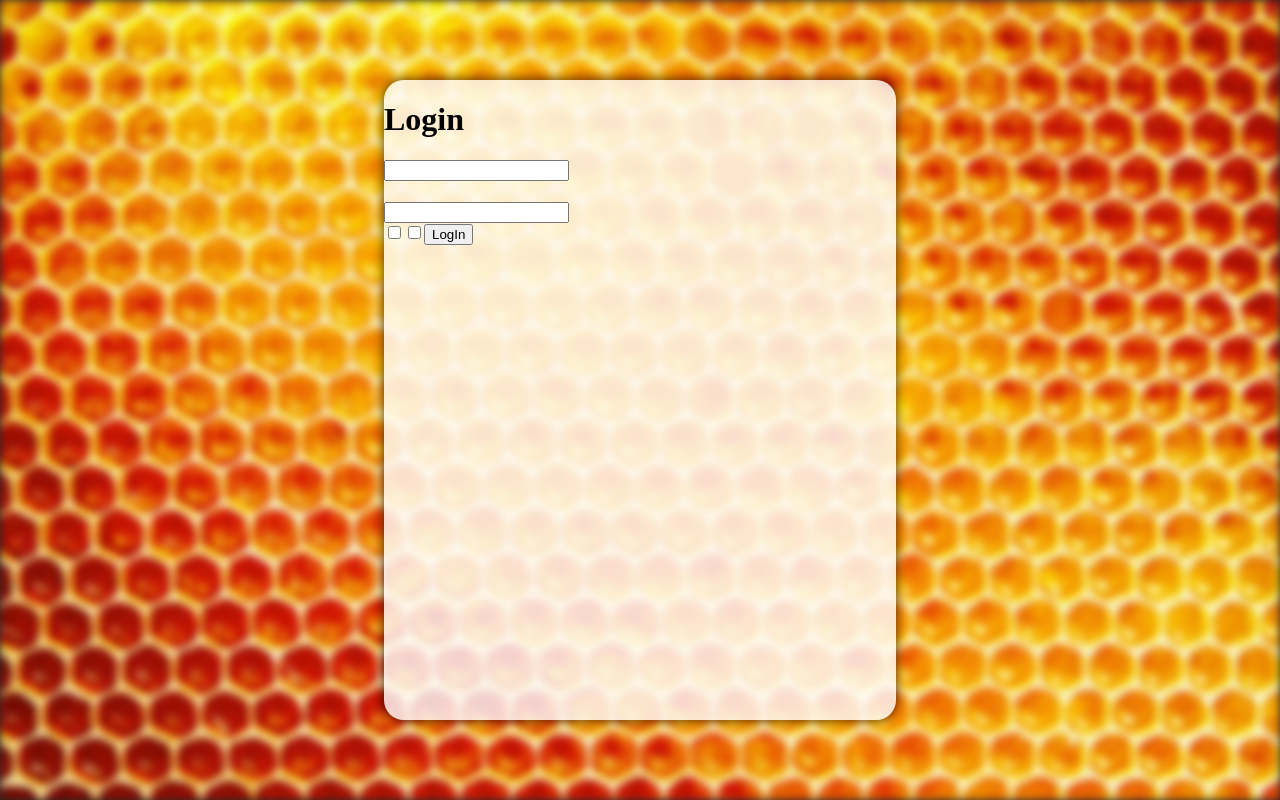
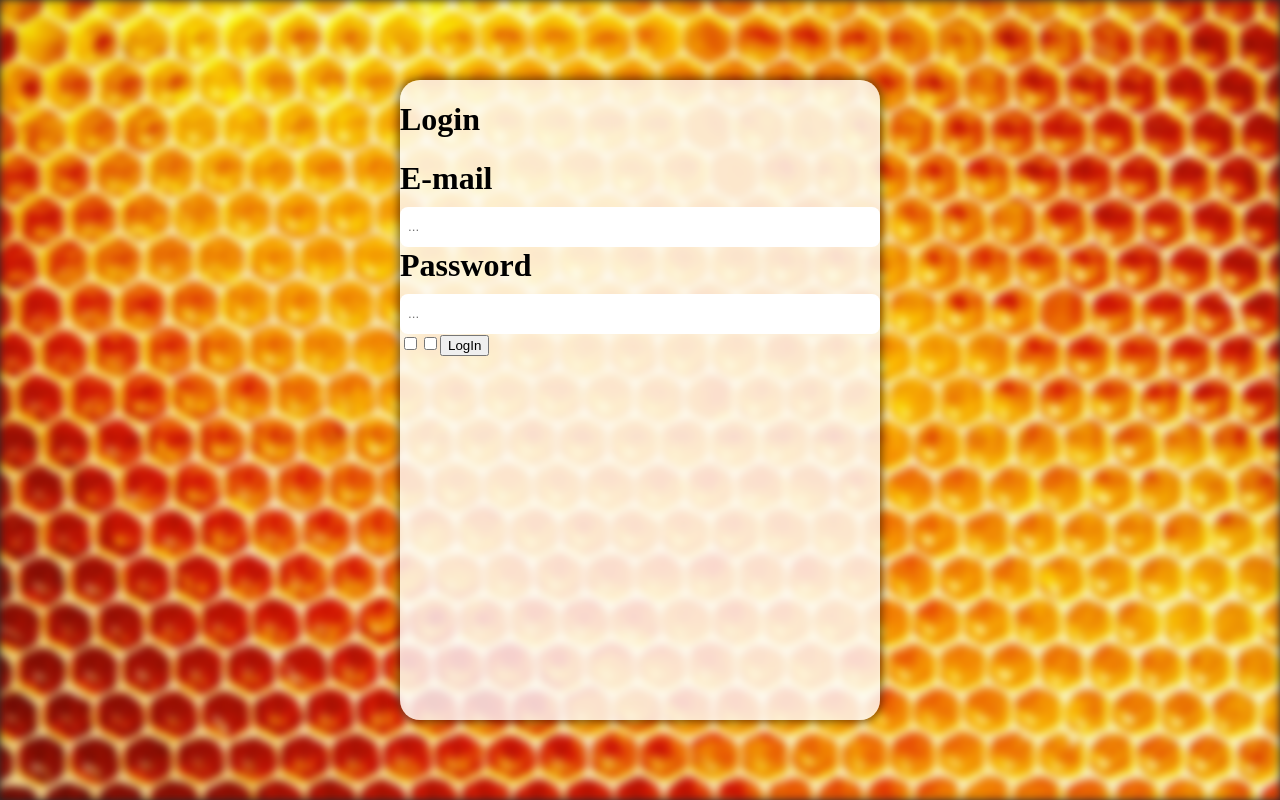
Before and after one commit to adryum/honeyBee, a Vue app: page / in a window 1280 px wide. Built offline with nearby package versions, Linux system fonts and the light colour scheme.

Commit message:
something

```diff
--- a/src/ui/assets/base.css
+++ b/src/ui/assets/base.css
@@ -2,7 +2,9 @@
     --outer-border: 16px;
     --inner-border: 12px;
     --background-color: 40;
-    --font-main: Ebrima;
+    --font-main: "Cascadia Code";
+    /*font-family: "Cascadia Code";*/
+
     --widget-border-radius: 8px;
 }
 
--- a/src/ui/components/InputField.vue
+++ b/src/ui/components/InputField.vue
@@ -9,15 +9,16 @@ defineProps({
 const emits = defineEmits(['onEdit'])
 
 let value = ref("")
+let isFocused = ref(false)
 function onEdit() {
   emits('onEdit', value)
 }
 </script>
 
 <template>
-<div class="">
-  <h1>{{title}}</h1>
-  <input @change="onEdit"
+<div class="input-wrapper">
+  <h1>{{ title }}</h1>
+<input :class="(isFocused) ? focused-input : unfocused-input" @change="onEdit" @focusin="isFocused.value = true" @focusout="isFocused.value = false"
          :type="type"
          :value="value"
          :placeholder="placeHolder"
@@ -26,5 +27,29 @@ function onEdit() {
 </template>
 
 <style scoped>
+.input-wrapper {
+  display: flex;
+  flex-direction: column;
 
+  font-family: var(--font-main);
+}
+h1 {
+  margin: 0 0 10px 0
+}
+input {
+  align-self: center;
+  height: 2.5rem;
+  width: 100%;
+
+  box-sizing: border-box;
+  padding-left: 8px;
+  border-radius: 8px;
+  border: none;
+}
+.focused-input {
+
+}
+.unfocused-input {
+
+}
 </style>
--- a/src/ui/components/LoginWidget.vue
+++ b/src/ui/components/LoginWidget.vue
@@ -9,16 +9,16 @@ defineProps({
 })
 let email = ref("")
 const requiredFields = [
-  [
-    {"title": "E-mail"},
-    {"placeHolder" : "..."},
-    {"type" : "email"}
-  ],
-  [
-    {"title": "Password"},
-    {"placeHolder" : "..."},
-    {"type" : "password"}
-  ]
+  {
+    "title": "E-mail",
+    "placeHolder" : "...",
+    "type" : "email"
+  },
+  {
+    "title": "Password",
+    "placeHolder" : "...",
+    "type" : "password"
+  }
 ]
 </script>
 
@@ -40,8 +40,9 @@ const requiredFields = [
 
 <style scoped>
 .container {
-  width: 40vw;
-  height: 50vw;
+  width: 30rem;
+
+  height: 40rem;
   background: rgba(255,255,255,0.8);
   box-shadow: 0 0 8px 2px rgba(0, 0, 0, .5);
   border-radius: 20px;
```
Also changed, not shown: src/ui/assets/main.css (line endings or trailing spaces).
